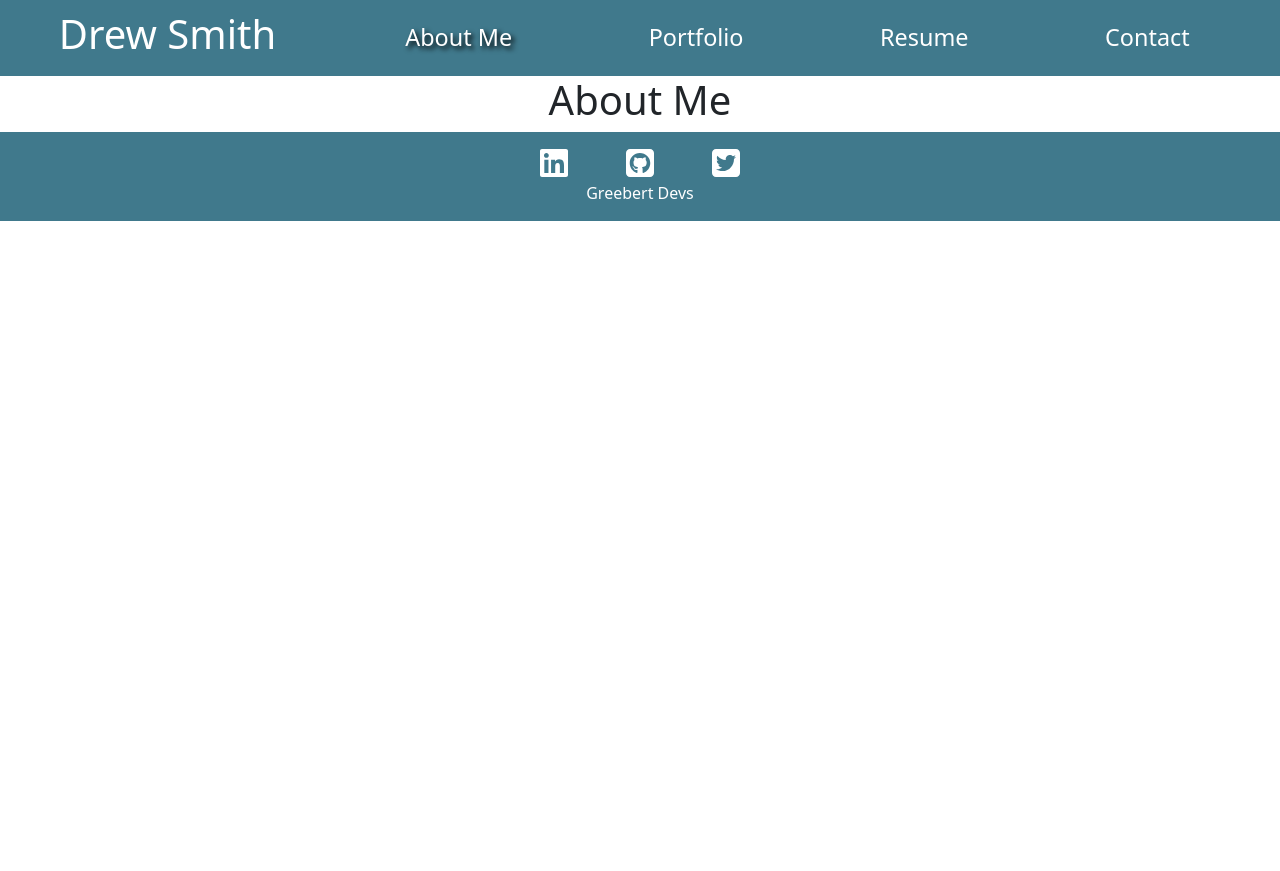
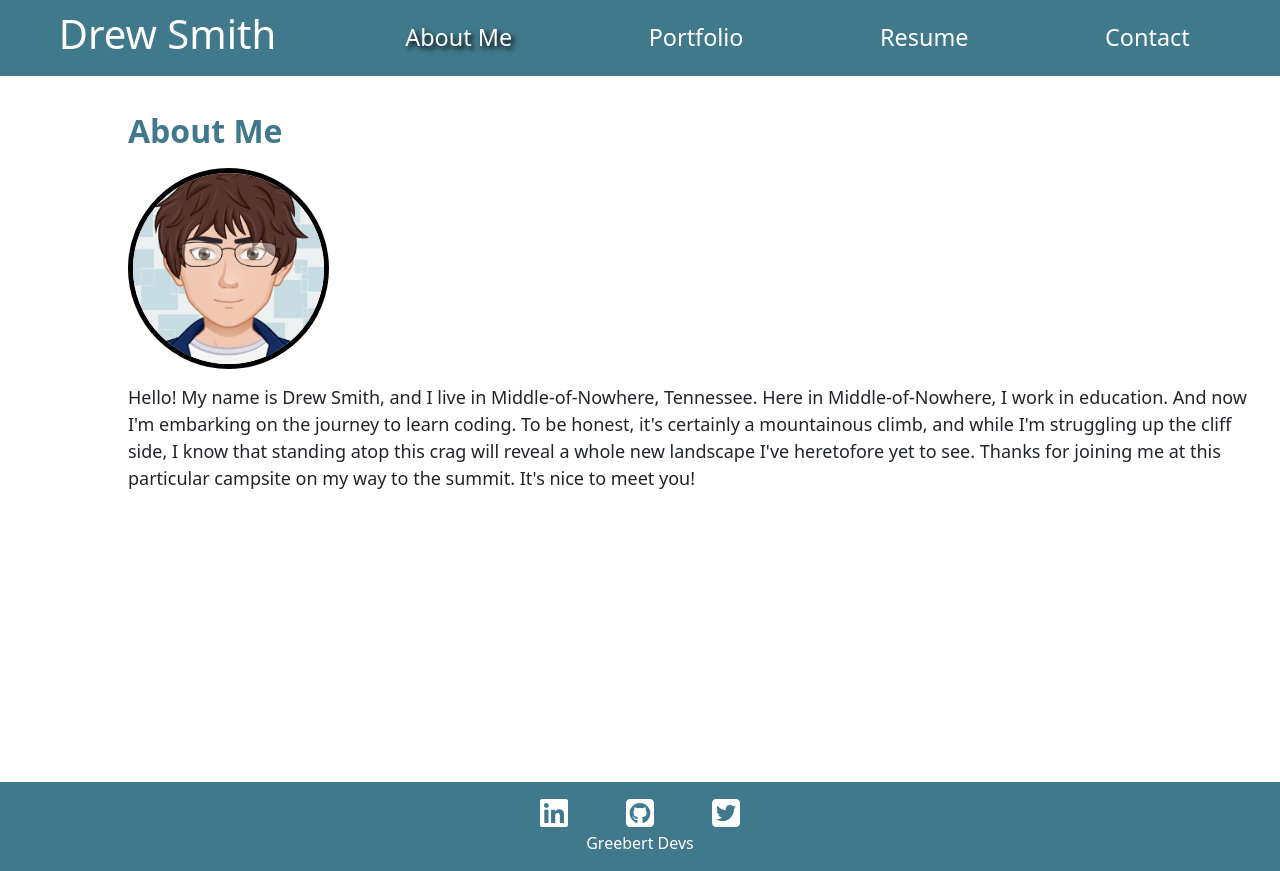
Before and after one commit to ds055/react-portfolio, a React (Create React App) app: page / in a window 1280 px wide. Before the commit the page ends 800 px from the top, so only its background shows below. Built offline with nearby package versions, Linux system fonts and the light colour scheme.

Commit message:
Created About Me page; fixed height issues on About and Resume components

```diff
--- a/public/index.html
+++ b/public/index.html
@@ -6,8 +6,8 @@
     <meta name="viewport" content="width=device-width, initial-scale=1" />
     <meta name="theme-color" content="#000000" />
     <meta
-      name="description"
-      content="Web site created using create-react-app"
+      name="My Portfolio"
+      content="Portfolio of beginning web developer"
     />
     <link rel="apple-touch-icon" href="%PUBLIC_URL%/logo192.png" />
     <!--
@@ -24,7 +24,7 @@
       work correctly both with client-side routing and a non-root public URL.
       Learn how to configure a non-root public URL by running `npm run build`.
     -->
-    <title>React App</title>
+    <title>My Portfolio</title>
   </head>
   <body>
     <noscript>You need to enable JavaScript to run this app.</noscript>
--- a/src/components/Project.js
+++ b/src/components/Project.js
@@ -7,6 +7,7 @@ import { faGithubSquare } from '@fortawesome/free-brands-svg-icons';
 const styles = {
     row: {
         margin: 0,
+        paddingTop: '10px',
         display: 'flex',
         justifyContent: 'center'
     },
--- a/src/components/pages/About.js
+++ b/src/components/pages/About.js
@@ -1,9 +1,48 @@
-import React from 'react';
+import React, { useState } from 'react';
+import { Row, Col } from 'react-bootstrap';
+import '../../styles/Portfolio.css'
+import avatar from '../../images/avatar.png'
 
 export default function About() {
+
+  const styles = {
+    row: {
+      margin: 0,
+      paddingTop: '2%'
+    },
+    col: {
+      display: 'flex',
+      flexDirection: 'column',
+      alignItems: 'start',
+      height: '85vh',
+      paddingTop: '10px',
+      paddingLeft: '10%',
+    },
+    heading: {
+      color: '#40798C',
+      fontWeight: 'bold',
+      paddingBottom: '10px',
+    },
+    img: {
+      borderRadius: '50%',
+      border: 'solid black 5px',
+      height: '30%',
+      marginBottom: '15px',
+    },
+    p: {
+      fontSize: '18px',
+      textAlign: 'start'
+    }
+  }
+
+
   return (
-    <div>
-      <h1>About Me</h1>
-    </div>
+    <Row style={styles.row}>
+      <Col style={styles.col}>
+        <h2 style={styles.heading}>About Me</h2>
+        <img src={avatar} alt='avatar of the developer' style={styles.img}/>
+        <p style={styles.p}>Hello! My name is Drew Smith, and I live in Middle-of-Nowhere, Tennessee. Here in Middle-of-Nowhere, I work in education. And now I'm embarking on the journey to learn coding. To be honest, it's certainly a mountainous climb, and while I'm struggling up the cliff side, I know that standing atop this crag will reveal a whole new landscape I've heretofore yet to see. Thanks for joining me at this particular campsite on my way to the summit. It's nice to meet you!</p>
+      </Col>
+    </Row>
   );
 }
--- a/src/components/pages/Contact.js
+++ b/src/components/pages/Contact.js
@@ -18,7 +18,7 @@ export default function Contact() {
       display: 'flex',
       flexDirection: 'column',
       alignItems: 'start',
-      height: '80vh',
+      height: '85vh',
       paddingTop: '10px',
       paddingLeft: '10%',
     },
--- a/src/components/pages/Resume.js
+++ b/src/components/pages/Resume.js
@@ -14,7 +14,7 @@ export default function Resume() {
       display: 'flex',
       flexDirection: 'column',
       alignItems: 'start',
-      height: '80vh',
+      height: '85vh',
       paddingTop: '10px',
       paddingLeft: '10%',
     },
```
Also changed, not shown: src/images/avatar.png (added).
